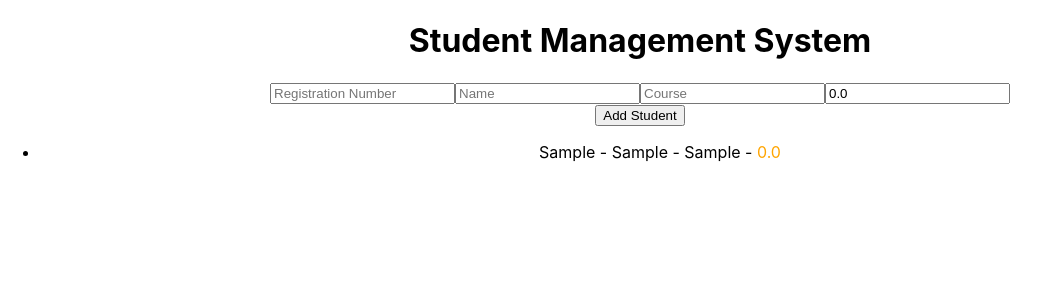
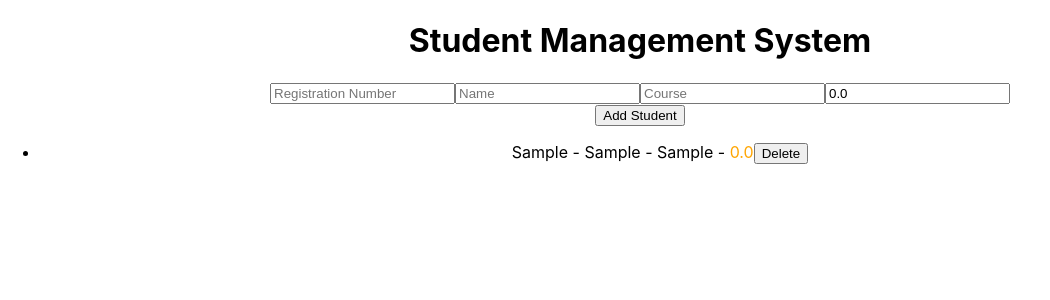
Before and after one commit to ImeshaMadhumali/IT3133-Assignment2, a React (Create React App) app in the folder student-management-app/: page / in a window 1280 px wide. Both pictures are taken after typing "Sample", "Sample", "Sample" into the empty fields and a click on the button "Add Student". Shown: the top 300 px of the page, without its empty margins (0-1050 px from the left). Built offline with nearby package versions, Linux system fonts and the light colour scheme.

Commit message:
Add delete functionality for students

```diff
--- a/student-management-app/src/components/Student.js
+++ b/student-management-app/src/components/Student.js
@@ -33,6 +33,10 @@ export default function Student() {
     if (gpa >= 3.7) return "green"; // First Class
     if (gpa >= 3.0) return "blue";  // Second Upper
     return "orange";                // Second Lower
+  };
+
+  const deleteStudent = (regno) => {
+    setStudents((prev) => prev.filter((s) => s.regno !== regno));
   };
 
   return (
@@ -74,6 +78,7 @@ export default function Student() {
           <li key={index}>
             {s.name} - {s.regno} - {s.course} -{" "}
             <span style={{ color: getGPAColor(s.gpa) }}>{s.gpa}</span>
+            <button onClick={() => deleteStudent(s.regno)}>Delete</button>
           </li>
         ))}
       </ul>
```
